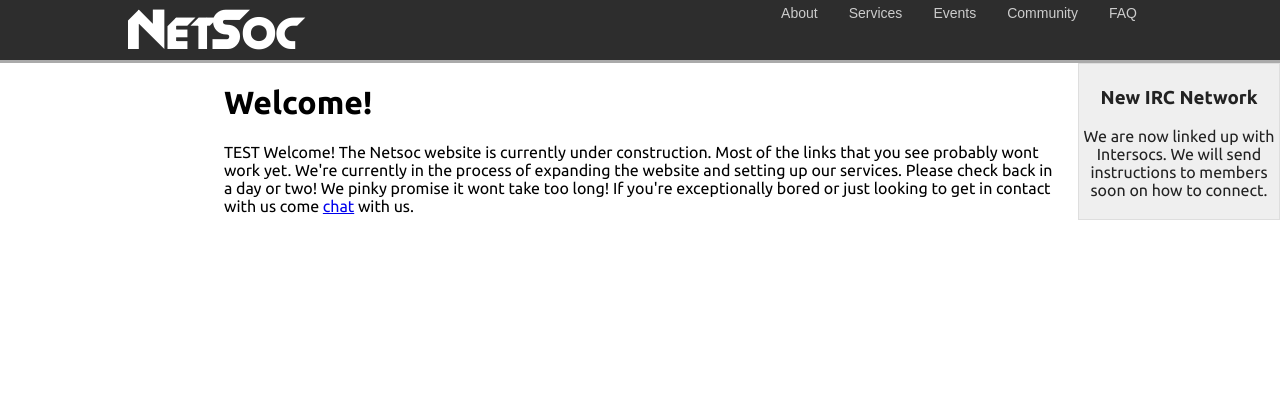
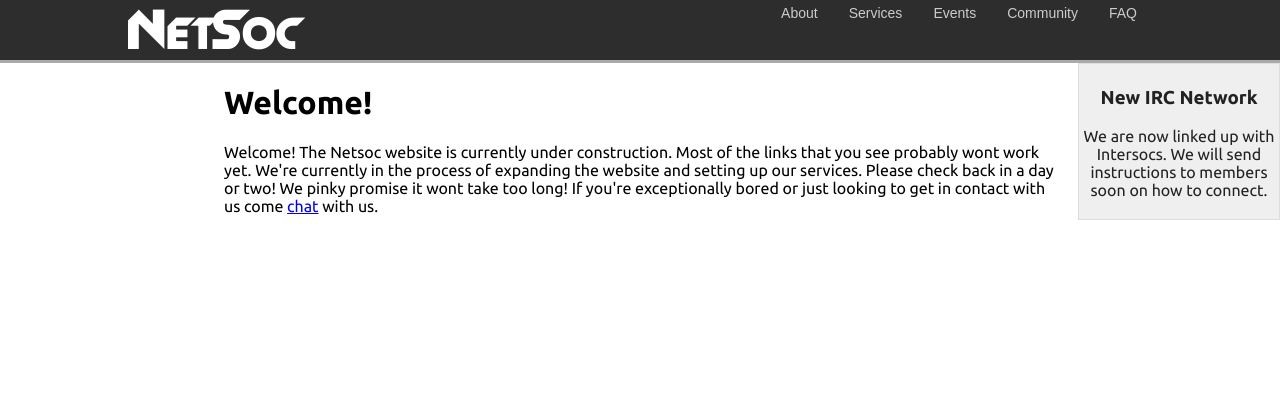
Before and after one commit to NetsocUCD/netsoc.com, a PHP site: page / in a window 1280 px wide. Shown: the top 420 px of the page. Run offline with PHP 8.4, Linux system fonts and the light colour scheme.

Commit message:
Fixed hook test

```diff
--- a/index.php
+++ b/index.php
@@ -4,7 +4,7 @@
 			<?php include("header.php"); ?>
 			<div id="content">
 				<h1>Welcome!</h1>
-				<p> TEST Welcome! The Netsoc website is currently under construction. Most of the links that you
+				<p> Welcome! The Netsoc website is currently under construction. Most of the links that you
 				see probably wont work yet. We're currently in the process of expanding the website and
 				setting up our services. Please check back in a day or two! We pinky promise it wont take
 				too long! If you're exceptionally bored or just looking to get in contact with us come
```
